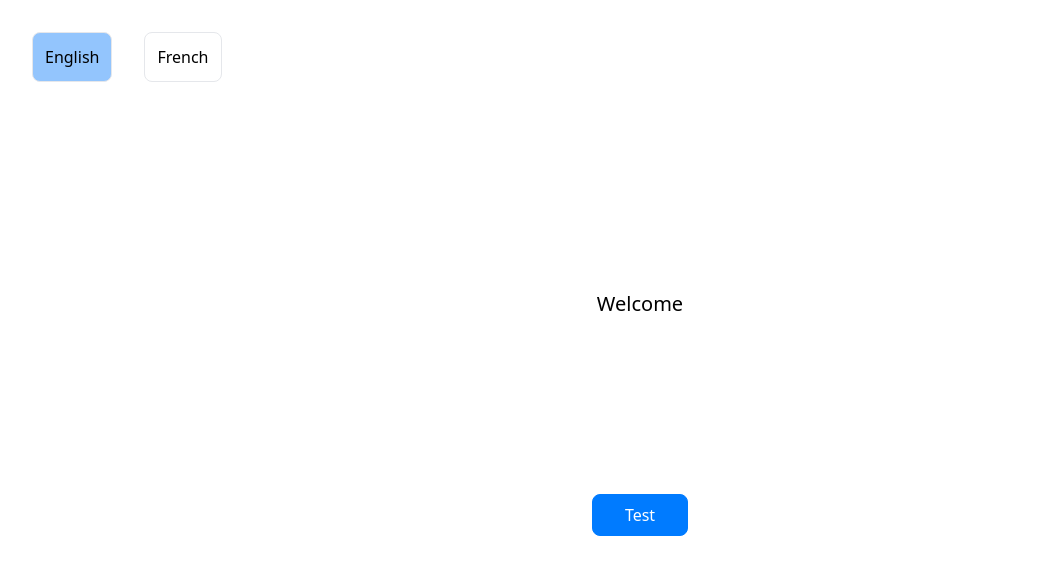
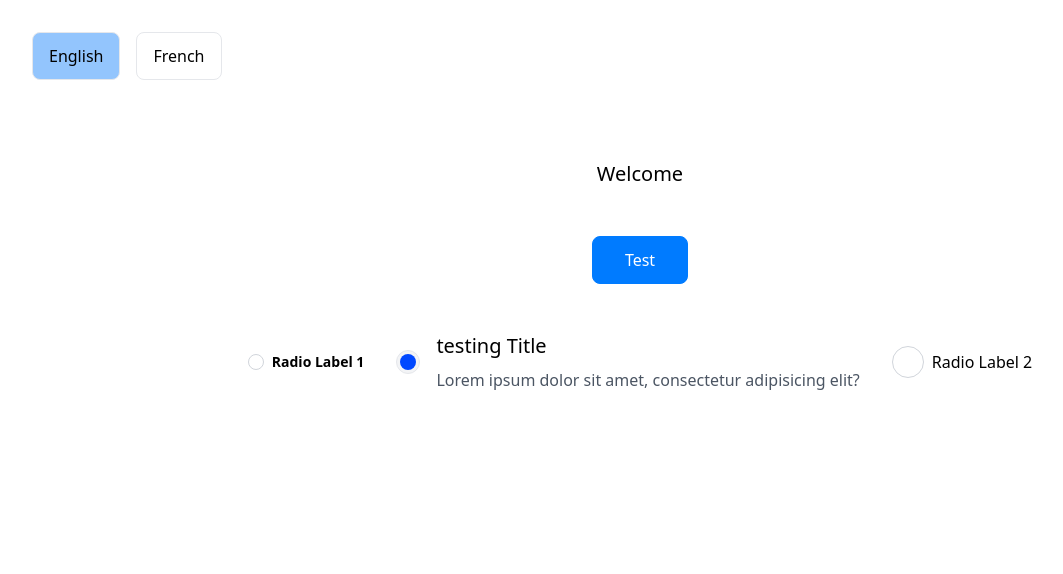
Before and after one commit to mohsenpak370/nuxt-boilerplate, a Nuxt app: page / in a window 1280 px wide. Shown: the top 574 px of the page, without its empty margins (0-1063 px from the left). Built offline with nearby package versions, Linux system fonts and the light colour scheme.

Commit message:
feat: add radio input

```diff
--- a/components/atoms/Button.vue
+++ b/components/atoms/Button.vue
@@ -24,7 +24,7 @@ const onClick = (event: Event) => {
 
 <template>
   <button
-    class="px-4 py-2 rounded-1 border"
+    class="px-4 h-12 flex items-center justify-center gap-2 rounded-1 border"
     :disabled="disabled"
     dir="auto"
     @click="onClick"
--- a/components/atoms/Loader.vue
+++ b/components/atoms/Loader.vue
@@ -146,10 +146,8 @@ const props = withDefaults(
 .loader--4:before,
 .loader--4:after {
   background:
-    radial-gradient(closest-side at 50% 12.5%, v-bind(color) 96%, #0000) 50% 0/20%
-      80% repeat-y,
-    radial-gradient(closest-side at 12.5% 50%, v-bind(color) 96%, #0000) 0 50%/80%
-      20% repeat-x;
+    radial-gradient(closest-side at 50% 12.5%, v-bind(color) 96%, #0000) 50% 0/20% 80% repeat-y,
+    radial-gradient(closest-side at 12.5% 50%, v-bind(color) 96%, #0000) 0 50%/80% 20% repeat-x;
 }
 .loader--4:before,
 .loader--4:after {
--- /dev/null
+++ b/components/atoms/Radio.vue
@@ -0,0 +1,65 @@
+<script setup lang="ts">
+const props = withDefaults(
+  defineProps<{
+    modelValue: string;
+    size?: 'sm' | 'md' | 'lg';
+    disabled?: boolean;
+    value: string;
+    label?: string;
+    labelClasses?: string;
+  }>(),
+  {
+    size: 'md',
+  }
+);
+
+const emit = defineEmits(['update:modelValue']);
+const vModelValue = computed<string>({
+  get() {
+    return props.modelValue;
+  },
+  set(value: string) {
+    emit('update:modelValue', value);
+  },
+});
+</script>
+
+<template>
+  <label class="inline-flex items-center gap-2" :class="disabled ? 'cursor-not-allowed' : 'cursor-pointer'">
+    <input
+      v-model="vModelValue"
+      type="radio"
+      :value="value"
+      class="appearance-none border border-gray-300 disabled:border-gray-200 disabled:bg-gray-100 rounded-full checked:border-primary"
+      :class="{
+        'size-4 before:size-2.5': size === 'sm',
+        'size-6 before:size-4': size === 'md',
+        'size-8 before:size-6': size === 'lg',
+        'cursor-not-allowed': disabled,
+        'cursor-pointer': !disabled,
+      }"
+      :disabled="disabled"
+    />
+    <span :class="labelClasses">{{ label }}</span>
+    <slot></slot>
+  </label>
+</template>
+
+<style scoped>
+input[type='radio'] {
+  display: grid;
+  place-content: center;
+}
+
+input[type='radio']::before {
+  content: '';
+  border-radius: 50%;
+  transform: scale(0);
+  transition: 120ms transform ease-in-out;
+  box-shadow: inset 1.5rem 1.5rem var(--primary-color_accent);
+}
+
+input[type='radio']:checked::before {
+  transform: scale(1);
+}
+</style>
--- a/components/button/ButtonPrimary.vue
+++ b/components/button/ButtonPrimary.vue
@@ -28,11 +28,7 @@ const onClick = () => {
     @click="onClick"
   >
     <template v-slot:loading>
-      <AtomsLoader
-        :color="filled ? 'white' : 'var(--primary-color)'"
-        size="sm"
-        :type="2"
-      />
+      <AtomsLoader :color="filled ? 'white' : 'var(--primary-color)'" size="sm" :type="2" />
     </template>
     <slot> Button </slot>
   </AtomsButton>
--- a/pages/index.vue
+++ b/pages/index.vue
@@ -2,6 +2,7 @@
 const { locale, setLocale } = useI18n();
 
 const loading = ref(false);
+const radio = ref('c');
 const onClick = () => {
   console.log('clicked');
   loading.value = true;
@@ -13,27 +14,27 @@ const onClick = () => {
 
 <template>
   <div>
-    <div class="p-8 flex gap-8">
-      <button
-        class="p-3 rounded-lg border"
-        :class="locale === 'en' ? 'bg-blue-300' : 'bg-white'"
-        @click="setLocale('en')"
-      >
+    <div class="p-8 flex gap-4">
+      <AtomsButton :class="locale === 'en' ? 'bg-blue-300' : 'bg-white'" @click="setLocale('en')">
         English
-      </button>
-      <button
-        class="p-3 rounded-lg border"
-        :class="locale === 'fr' ? 'bg-blue-300' : 'bg-white'"
-        @click="setLocale('fr')"
-      >
-        French
-      </button>
+      </AtomsButton>
+      <AtomsButton :class="locale === 'fr' ? 'bg-blue-300' : 'bg-white'" @click="setLocale('fr')"> French </AtomsButton>
     </div>
-    <p class="text-xl text-center py-44">{{ $t('welcome') }}</p>
+    <p class="text-xl text-center py-12">
+      {{ $t('welcome') }}
+    </p>
     <div class="flex items-center justify-center">
-      <ButtonPrimary class="w-24" filled :loading="loading" @click="onClick">
-        Test
-      </ButtonPrimary>
+      <ButtonPrimary class="w-24" filled :loading="loading" @click="onClick"> Test </ButtonPrimary>
+    </div>
+    <div class="mt-12 flex items-center justify-center gap-8">
+      <AtomsRadio v-model="radio" value="a" size="sm" label="Radio Label 1" label-classes="font-bold text-sm" />
+      <AtomsRadio v-model="radio" value="c" disabled>
+        <div>
+          <p class="text-xl">testing Title</p>
+          <p class="mt-2 text-gray-600">Lorem ipsum dolor sit amet, consectetur adipisicing elit?</p>
+        </div>
+      </AtomsRadio>
+      <AtomsRadio v-model="radio" value="b" size="lg" label="Radio Label 2" />
     </div>
   </div>
 </template>
```
Also changed, not shown: 1 other file (tests, documents, lock files or other folders).
